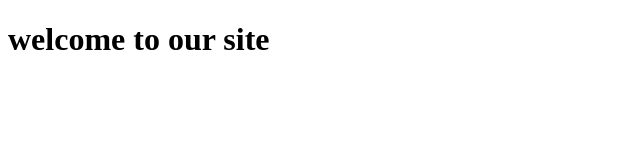
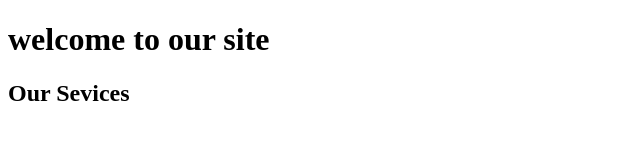
Before and after one commit to destinybrotobor/E-Market-1-2026, a plain HTML site: page categories.html in a window 1280 px wide. Shown: the whole page, without its empty margins (0-640 px from the left). Drawn offline with Linux system fonts and the light colour scheme.

Commit message:
Added a new comment

```diff
--- a/categories.html
+++ b/categories.html
@@ -7,5 +7,6 @@
 </head>
 <body>
     <h1>welcome to our site</h1>
+    <h2>Our Sevices</h2>
 </body>
 </html>
```
